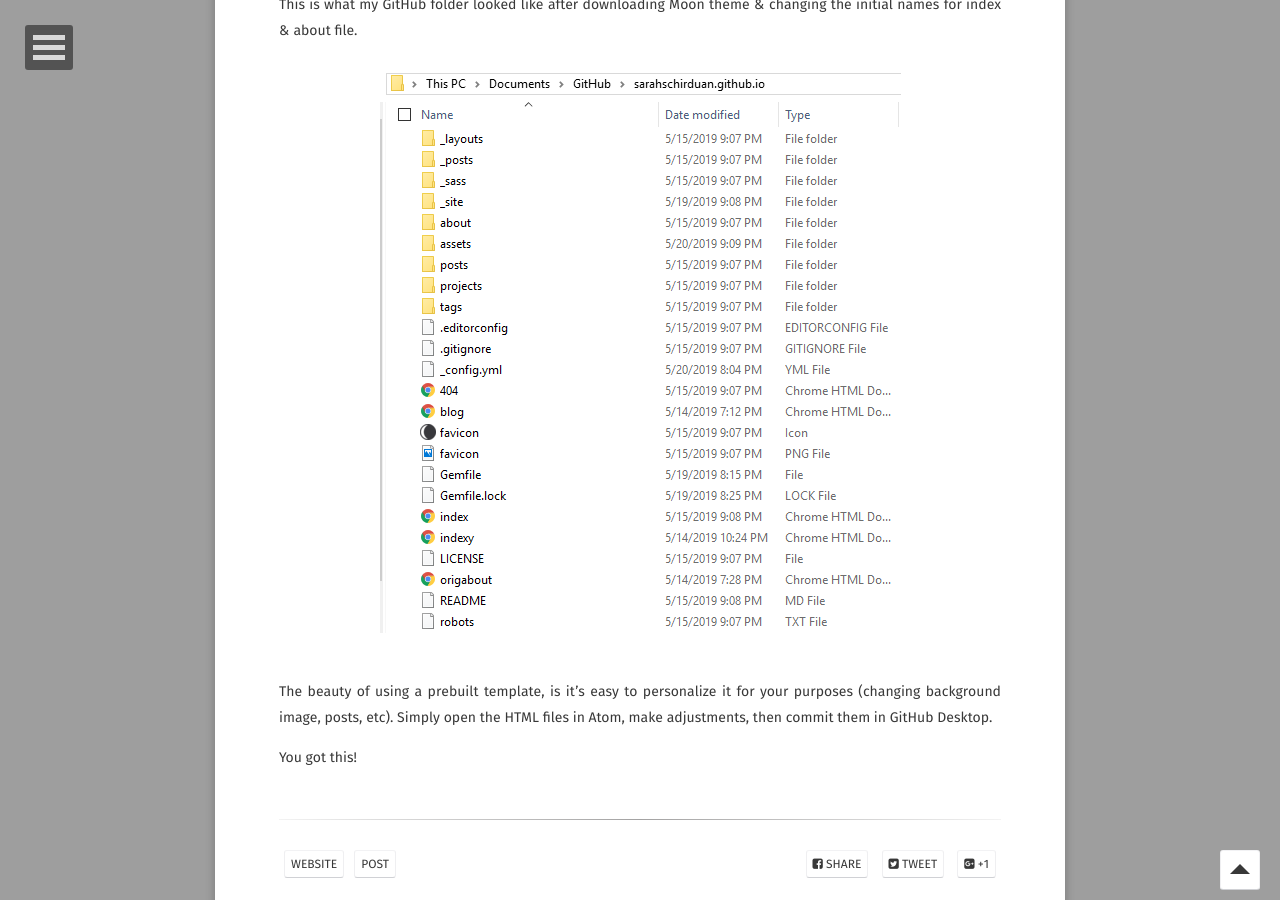
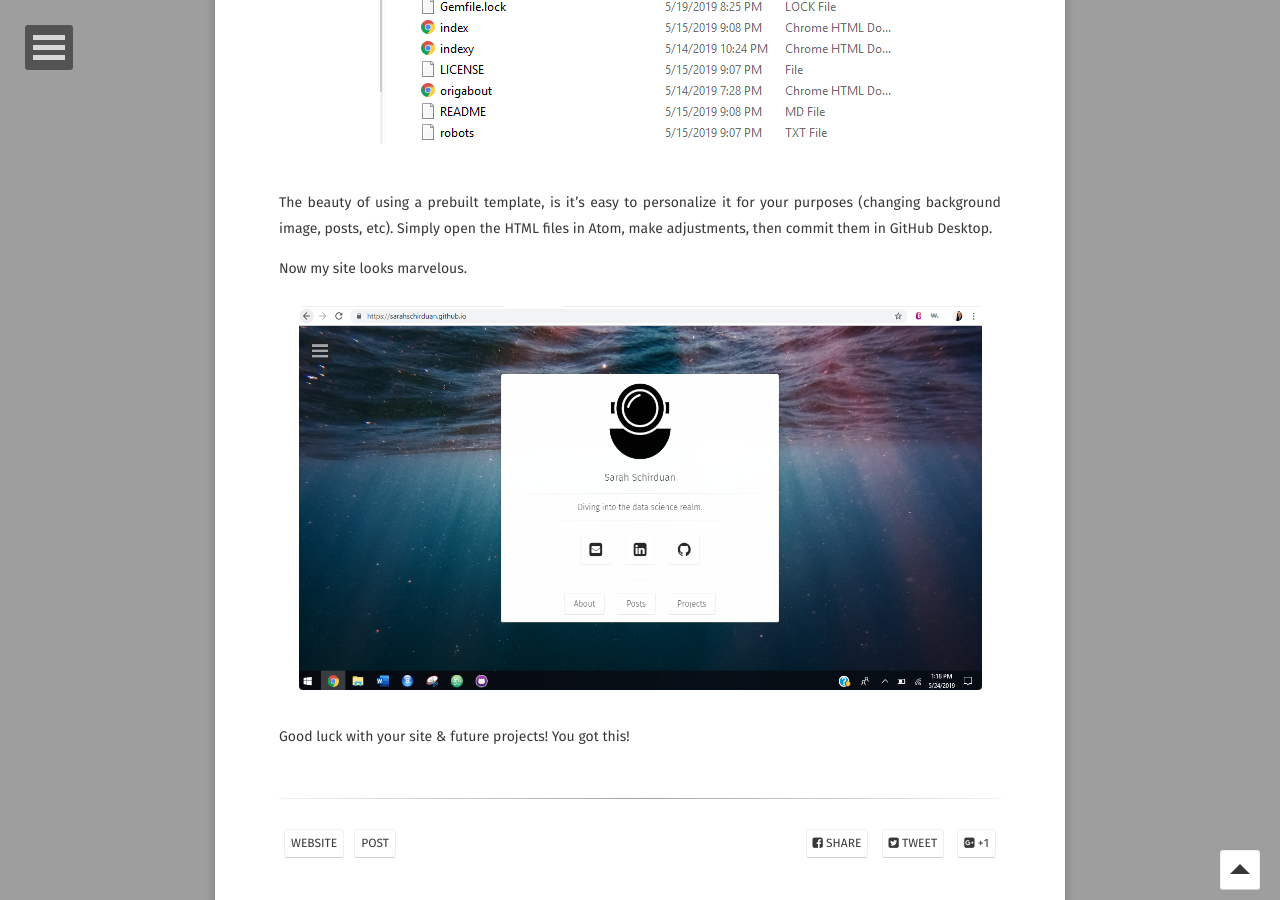
Before and after one commit to sarahschirduan/sarahschirduan.github.io, a Jekyll site: the page built from _posts/2019-05-24-create-your-own-website.md, in a window 1280 px wide and 900 px high, scrolled down 3215 px. Built offline with Jekyll 4.4.1, drawn with Linux system fonts in a browser that asks for light colours; some web fonts are replaced; some of the changed text lies outside the part shown.

Commit message:
Update 2019-05-24-create-your-own-website.md

```diff
--- a/_posts/2019-05-24-create-your-own-website.md
+++ b/_posts/2019-05-24-create-your-own-website.md
@@ -7,20 +7,9 @@
 comments: true
 ---
 
+### GitHub
+
 If you are setting up a website from scratch, this post is for you.<br><br>
-
-### <center>Take your website from this<center/>
-
-<figure>
-  <a href="/assets/img/beforeweb2.png"><img src="/assets/img/beforeweb2.png" style="width:683px; height:384px"></a>
-</figure>
-
-### <center>To this<center/>
-<figure>
-  <a href="/assets/img/afterweb.png"><img src="/assets/img/afterweb.png" style="width:683px; height:384px"></a>
-</figure>
-
-### GitHub
 
 I wanted to learn the basics of setting up a website and HTML before choosing a crisp pre-built template.
 
@@ -51,6 +40,12 @@
 <a href="/assets/img/Main.png"><img src="/assets/img/Main.png"></a>
 </figure>
 
+Ta da!
+
+<figure>
+  <a href="/assets/img/beforeweb2.png"><img src="/assets/img/beforeweb2.png" style="width:683px; height:384px"></a>
+</figure>
+
 As magnificent as my initial landing page looked, I was ready for something slightly more professional.
 
 You can download free website templates from this site <a href="http://jekyllthemes.org/"> http://jekyllthemes.org/</a>
@@ -71,4 +66,10 @@
 
 The beauty of using a prebuilt template, is it’s easy to personalize it for your purposes (changing background image, posts, etc). Simply open the HTML files in Atom, make adjustments, then commit them in GitHub Desktop.
 
-You got this!
+Now my site looks marvelous.
+
+<figure>
+  <a href="/assets/img/afterweb.png"><img src="/assets/img/afterweb.png" style="width:683px; height:384px"></a>
+</figure>
+
+Good luck with your site & future projects! You got this!
```
